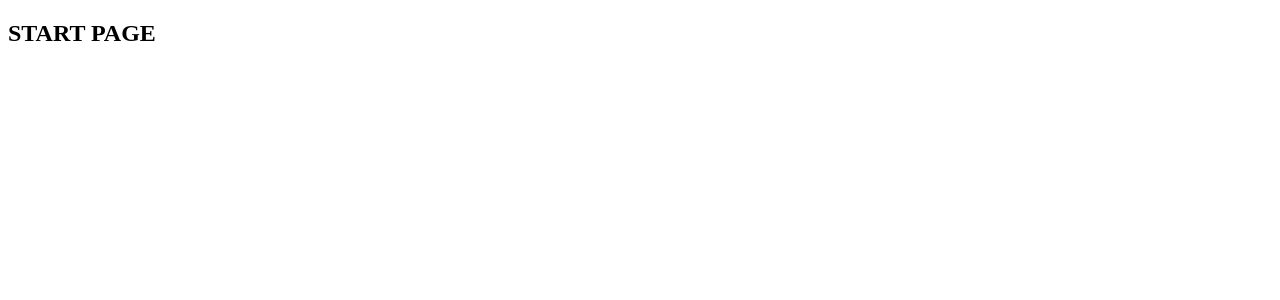
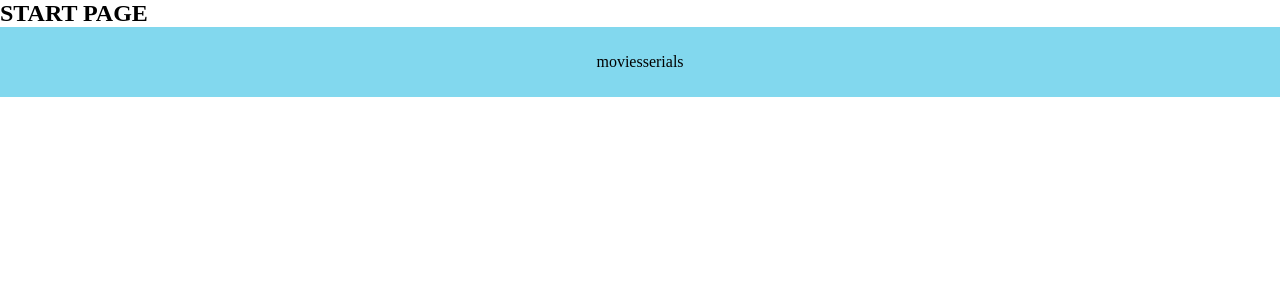
Before and after one commit to ar1xe/cinema-magnifier, a React (Create React App) app: page / in a window 1280 px wide. Shown: the top 300 px of the page. Built offline with nearby package versions, Linux system fonts and the light colour scheme.

Commit message:
header start

```diff
--- a/package.json
+++ b/package.json
@@ -42,6 +42,7 @@
     ]
   },
   "devDependencies": {
+    "@types/styled-components": "^5.1.15",
     "@typescript-eslint/eslint-plugin": "^5.0.0",
     "@typescript-eslint/parser": "^5.0.0",
     "eslint": "^7.11.0",
--- a/src/App.tsx
+++ b/src/App.tsx
@@ -1,4 +1,5 @@
 import React from "react";
+import Header from "./components/header/Header";
 import StartPage from "./pages/startPage/StartPage";
 
 // eslint-disable-next-line @typescript-eslint/explicit-module-boundary-types
@@ -6,6 +7,7 @@ function App() {
   return (
     <div>
       <StartPage />
+      <Header />
     </div>
   );
 }
--- a/src/components/header/Header.tsx
+++ b/src/components/header/Header.tsx
@@ -1,11 +1,41 @@
 import React, { FC } from "react";
+import styled from "styled-components";
+import HeaderLogo from "../../assets/movies.svg";
+
+const HeaderWrapper = styled.div`
+  width: 100%;
+  height: 70px;
+  display: flex;
+  background-color: #82d8ee;
+  justify-content: center;
+`;
+
+const HeaderContainer = styled.div`
+  display: flex;
+  width: 1050px;
+  height: auto;
+  justify-content: center;
+  align-items: center;
+`;
 
 const Header: FC = () => {
   return (
-    <div>
-      <span>movies</span>
-      <span>serials</span>
-    </div>
+    <>
+      <HeaderWrapper>
+        <HeaderContainer>
+          <div>
+            <img src={HeaderLogo} alt="logo" />
+          </div>
+          <div>
+            <span>movies</span>
+            <span>serials</span>
+          </div>
+        </HeaderContainer>
+      </HeaderWrapper>
+      {/* <div>
+        <img src={HeaderLogo} alt="logo" />
+      </div> */}
+    </>
   );
 };
 
--- a/src/index.tsx
+++ b/src/index.tsx
@@ -2,9 +2,19 @@ import React from "react";
 import ReactDOM from "react-dom";
 import App from "./App";
 import reportWebVitals from "./reportWebVitals";
+import { createGlobalStyle } from "styled-components";
+
+const Global = createGlobalStyle`
+* {
+  margin: 0;
+  padding: 0;
+  box-sizing: border-box;
+}
+`;
 
 ReactDOM.render(
   <React.StrictMode>
+    <Global />
     <App />
   </React.StrictMode>,
   document.getElementById("root")
```
Also changed, not shown: src/assets/movies.svg (added), 1 other file (tests, documents, lock files or other folders).
